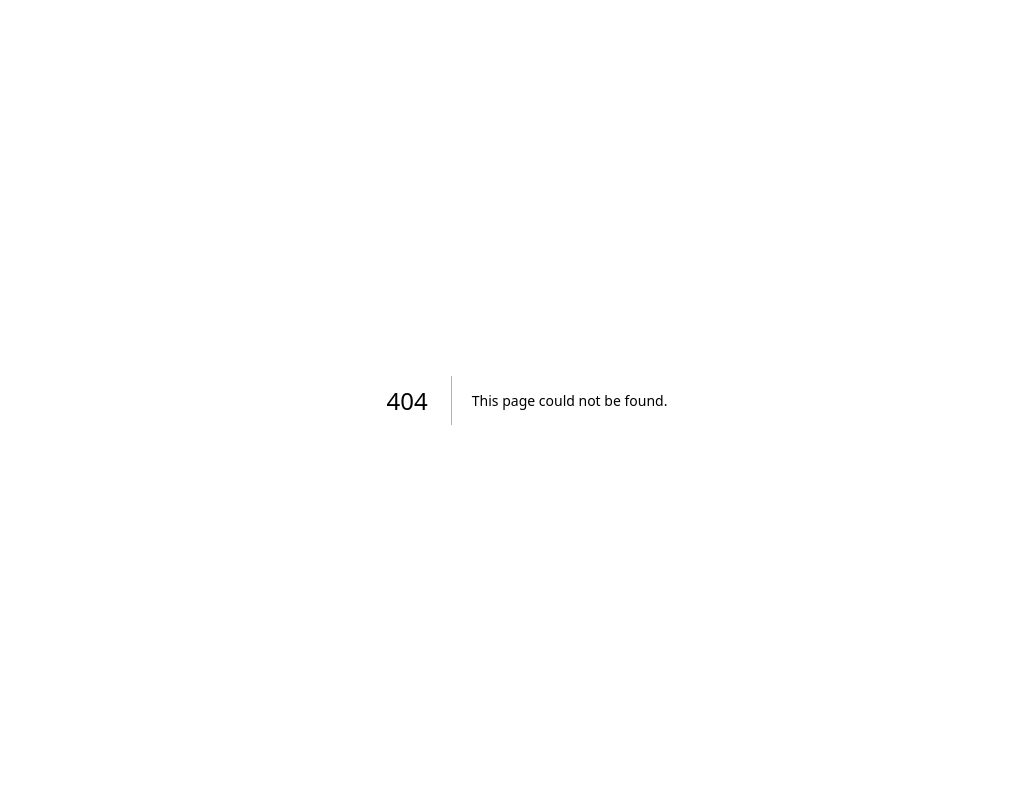
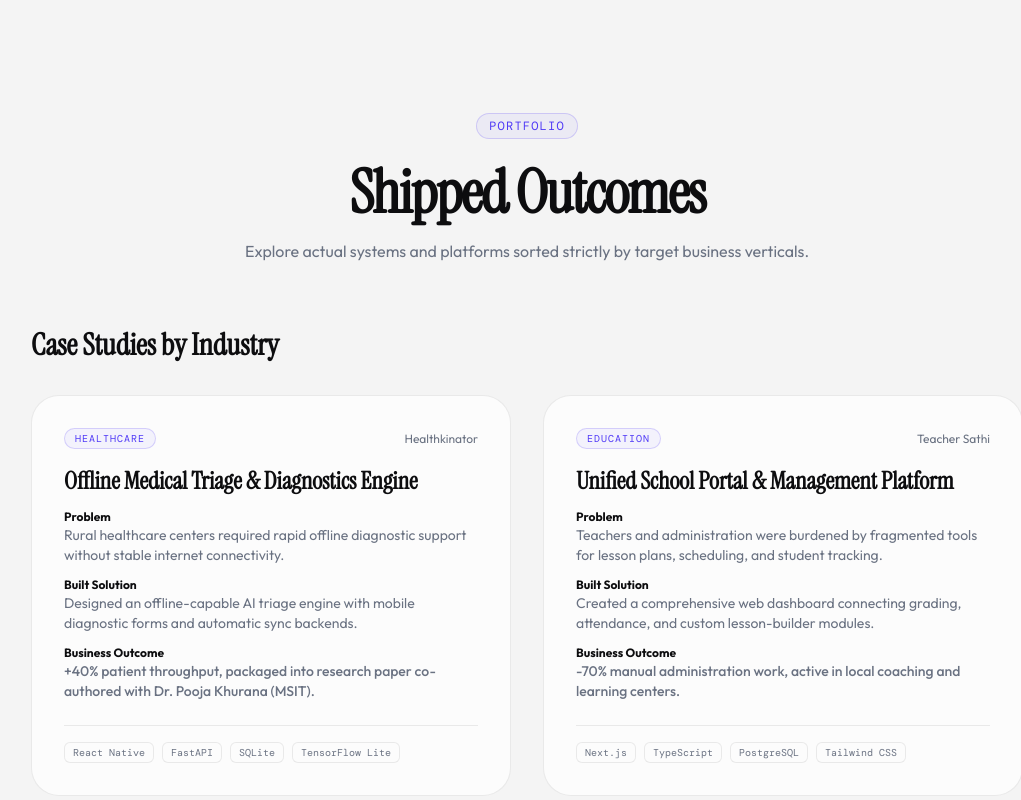
Before and after one commit to JayantOlhyan/Jayant-solutions, a Next.js app: page /portfolio in a window 1280 px wide. Before the commit this address had no page. Shown: the top 800 px of the page, without its empty margins (113-1134 px from the left). Built offline with nearby package versions, Linux system fonts and the light colour scheme.

Commit message:
feat(pages): add Portfolio page with case studies sorted by industry and target personas

```diff
--- /dev/null
+++ b/src/app/portfolio/page.tsx
@@ -0,0 +1,139 @@
+import React from "react";
+import { caseStudies, customerPersonas, industriesList } from "@/data/content";
+import { Heart, GraduationCap, Coffee } from "lucide-react";
+
+
+export default function PortfolioPage() {
+  return (
+    <section className="py-20 md:py-28 max-w-5xl mx-auto px-4">
+      {/* Header */}
+      <div className="text-center max-w-2xl mx-auto mb-16">
+        <span className="font-mono text-xs tracking-widest uppercase text-primary border border-primary/20 bg-primary/5 px-3 py-1 rounded-full mb-4 inline-block">
+          Portfolio
+        </span>
+        <h1 className="font-serif text-4xl md:text-6xl font-bold tracking-tight text-text-base mb-4 mt-2">
+          Shipped Outcomes
+        </h1>
+        <p className="text-sm md:text-base text-text-muted">
+          Explore actual systems and platforms sorted strictly by target business verticals.
+        </p>
+      </div>
+
+      {/* Case Studies sorted by Industry */}
+      <div className="mb-24">
+        <h2 className="font-serif text-2xl md:text-3xl font-bold text-text-base mb-8">Case Studies by Industry</h2>
+        <div className="grid grid-cols-1 md:grid-cols-2 gap-8">
+          {caseStudies.map((study) => (
+            <div key={study.id} className="glass-card rounded-[28px] border border-border-custom p-6 md:p-8 flex flex-col justify-between transition-all duration-300 hover:-translate-y-1">
+              <div>
+                <div className="flex items-center justify-between mb-4">
+                  <span className="font-mono text-[10px] tracking-widest uppercase text-primary border border-primary/20 bg-primary/5 px-2.5 py-0.5 rounded-full">
+                    {study.industry}
+                  </span>
+                  <span className="text-xs text-text-muted">{study.client}</span>
+                </div>
+                <h3 className="font-serif text-xl md:text-2xl font-bold text-text-base mb-3">{study.title}</h3>
+                <div className="space-y-3 mb-6">
+                  <div>
+                    <span className="text-xs font-bold text-text-base block">Problem</span>
+                    <p className="text-xs md:text-sm text-text-muted">{study.problem}</p>
+                  </div>
+                  <div>
+                    <span className="text-xs font-bold text-text-base block">Built Solution</span>
+                    <p className="text-xs md:text-sm text-text-muted">{study.built}</p>
+                  </div>
+                  <div>
+                    <span className="text-xs font-bold text-text-base block">Business Outcome</span>
+                    <p className="text-xs md:text-sm text-text-muted font-medium text-emerald-500">{study.outcome}</p>
+                  </div>
+                </div>
+              </div>
+              <div className="flex flex-wrap gap-2 border-t border-border-custom pt-4">
+                {study.tech.map((t) => (
+                  <span key={t} className="text-[10px] font-mono text-text-muted bg-white/5 border border-border-custom px-2 py-0.5 rounded-md">
+                    {t}
+                  </span>
+                ))}
+              </div>
+            </div>
+          ))}
+        </div>
+      </div>
+
+      {/* Customer Personas Section */}
+      <div className="mb-24">
+        <div className="text-center max-w-xl mx-auto mb-12">
+          <span className="font-mono text-[10px] tracking-widest uppercase text-primary border border-primary/20 bg-primary/5 px-3 py-1 rounded-full mb-3 inline-block">
+            Targeting
+          </span>
+          <h2 className="font-serif text-2xl md:text-4xl font-bold text-text-base mt-1">Our Target Personas</h2>
+          <p className="text-xs md:text-sm text-text-muted mt-2">
+            How we map client pain points, budgets, and operational goals.
+          </p>
+        </div>
+
+        <div className="grid grid-cols-1 md:grid-cols-3 gap-6">
+          {customerPersonas.map((p) => (
+            <div key={p.industry} className="glass-card rounded-3xl border border-border-custom p-6 flex flex-col justify-between">
+              <div>
+                <div className="flex items-center gap-2 mb-3">
+                  {p.industry === "Healthcare" && <Heart className="size-5 text-red-500" />}
+                  {p.industry === "Schools & Education" && <GraduationCap className="size-5 text-blue-500" />}
+                  {p.industry === "Restaurants & Hospitality" && <Coffee className="size-5 text-orange-500" />}
+                  <h3 className="font-serif text-lg font-bold text-text-base">{p.industry}</h3>
+                </div>
+                <p className="text-xs font-mono text-text-muted mb-4 border-b border-border-custom pb-2">
+                  Target: {p.ownerType}
+                </p>
+
+                <div className="space-y-3 mb-6">
+                  <div>
+                    <span className="text-[10px] font-mono text-text-base uppercase block">Key Pain Points</span>
+                    <ul className="text-xs text-text-muted list-disc pl-4 space-y-1">
+                      {p.painPoints.map((item, idx) => <li key={idx}>{item}</li>)}
+                    </ul>
+                  </div>
+                  <div>
+                    <span className="text-[10px] font-mono text-text-base uppercase block">Operational Goal</span>
+                    <ul className="text-xs text-text-muted list-disc pl-4 space-y-1">
+                      {p.goals.map((item, idx) => <li key={idx}>{item}</li>)}
+                    </ul>
+                  </div>
+                  <div>
+                    <span className="text-[10px] font-mono text-text-base uppercase block">Objections</span>
+                    <ul className="text-xs text-text-muted list-disc pl-4 space-y-1">
+                      {p.objections.map((item, idx) => <li key={idx}>{item}</li>)}
+                    </ul>
+                  </div>
+                </div>
+              </div>
+
+              <div className="border-t border-border-custom pt-4 space-y-1.5 text-xs text-text-muted">
+                <div className="flex justify-between">
+                  <span>Est. Budget:</span>
+                  <span className="font-bold text-text-base">{p.budget}</span>
+                </div>
+                <div className="flex justify-between">
+                  <span>Decision Maker:</span>
+                  <span className="text-text-base">{p.decisionMaker}</span>
+                </div>
+              </div>
+            </div>
+          ))}
+        </div>
+      </div>
+
+      {/* Target Industries Quick list */}
+      <div className="glass-card rounded-[28px] border border-border-custom p-8 text-center max-w-4xl mx-auto">
+        <h3 className="font-serif text-xl md:text-2xl font-bold text-text-base mb-4">Industries We Serve</h3>
+        <div className="flex flex-wrap justify-center gap-3">
+          {industriesList.map((ind) => (
+            <span key={ind.name} className="text-xs md:text-sm font-medium text-text-muted border border-border-custom px-4 py-1.5 rounded-full bg-white/5">
+              {ind.name}
+            </span>
+          ))}
+        </div>
+      </div>
+    </section>
+  );
+}
```
